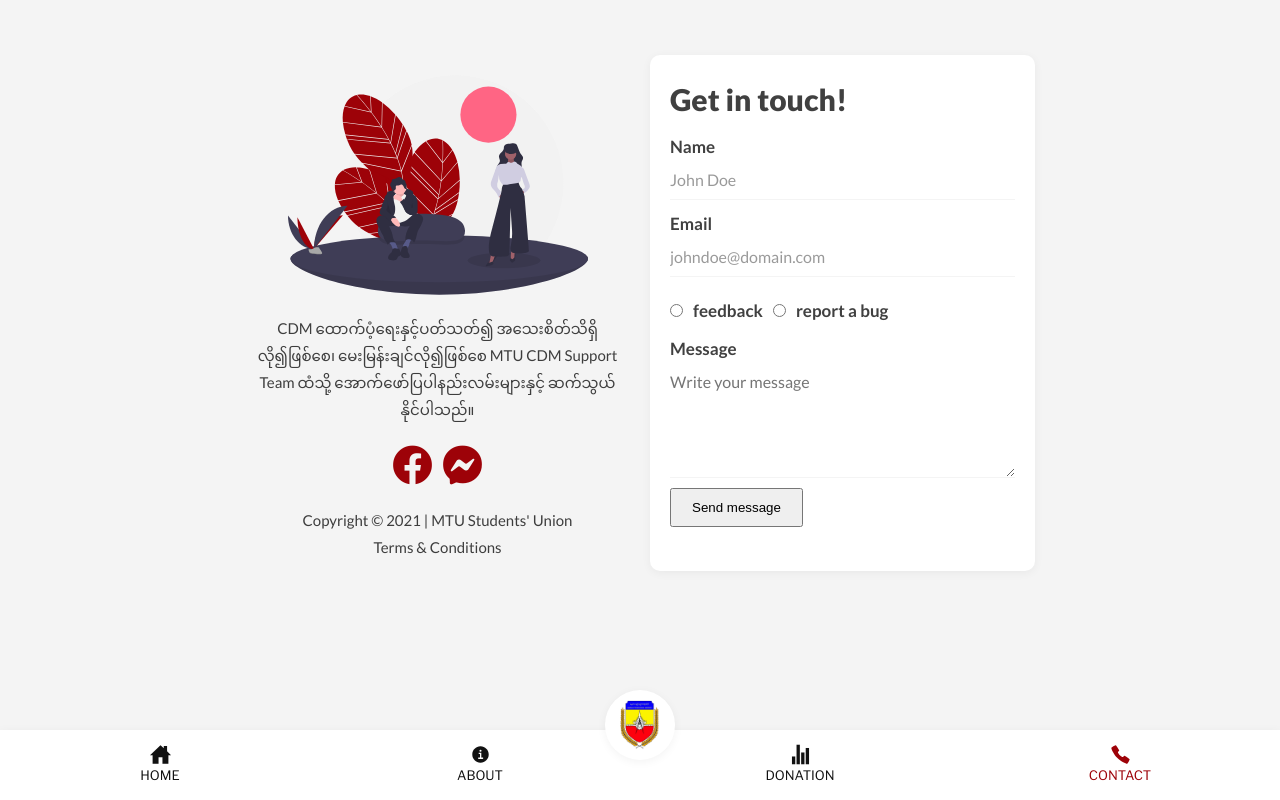
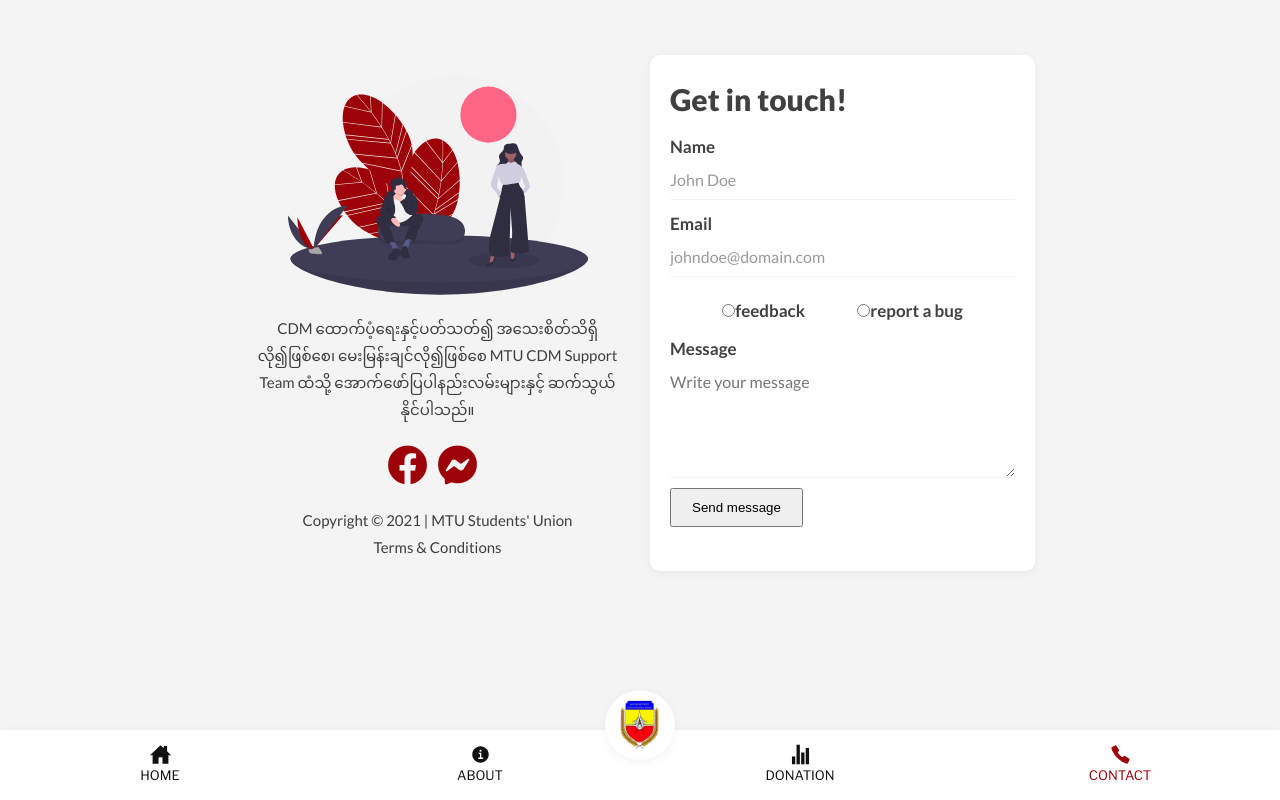
Before and after one commit to htutwaiphyoe/spotify, a Next.js app: page /contact in a window 1280 px wide. Built offline with nearby package versions, Linux system fonts and the light colour scheme.

Commit message:
#add: flex fixes

```diff
--- a/components/Contact/Form/Form.js
+++ b/components/Contact/Form/Form.js
@@ -21,8 +21,8 @@ function Form(props) {
                         <label htmlFor="type">feedback</label>
                     </div>
                     <div className={classes.Form__Grid}>
-                        <input type="radio" required id="type" value="report" name="type" />
-                        <label htmlFor="type">report a bug</label>
+                        <input type="radio" required id="bug" value="report" name="type" />
+                        <label htmlFor="bug">report a bug</label>
                     </div>
                 </div>
                 <div className={classes.Form__Control}>
--- a/components/Contact/Form/Form.module.scss
+++ b/components/Contact/Form/Form.module.scss
@@ -48,7 +48,7 @@
     &__Grid {
         display: flex;
         margin: 1rem 0 0;
-        gap: 1rem;
+        justify-content: space-evenly;
         align-items: center;
     }
 }
--- a/components/Contact/Info/Info.module.scss
+++ b/components/Contact/Info/Info.module.scss
@@ -8,11 +8,11 @@
 
     & ul {
         @include center;
-        gap: 1rem;
+
         & li {
             font-size: 4rem;
-
-            & a{
+            margin-right: 1rem;
+            & a {
                 color: $color-primary;
             }
         }
```
